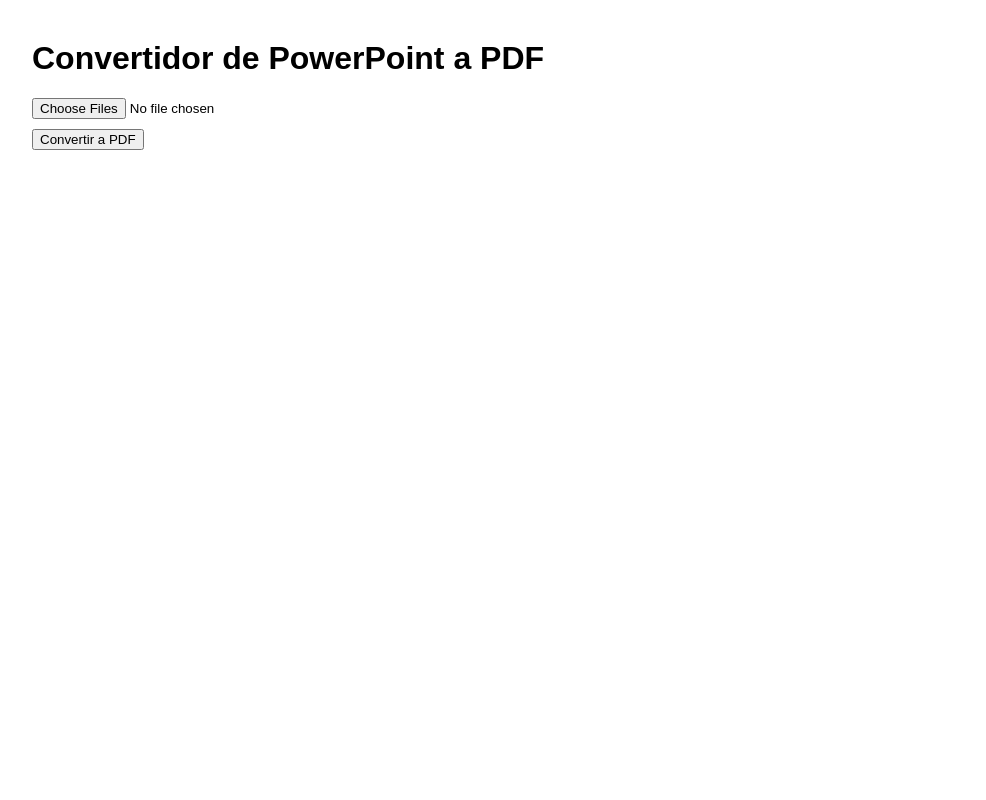
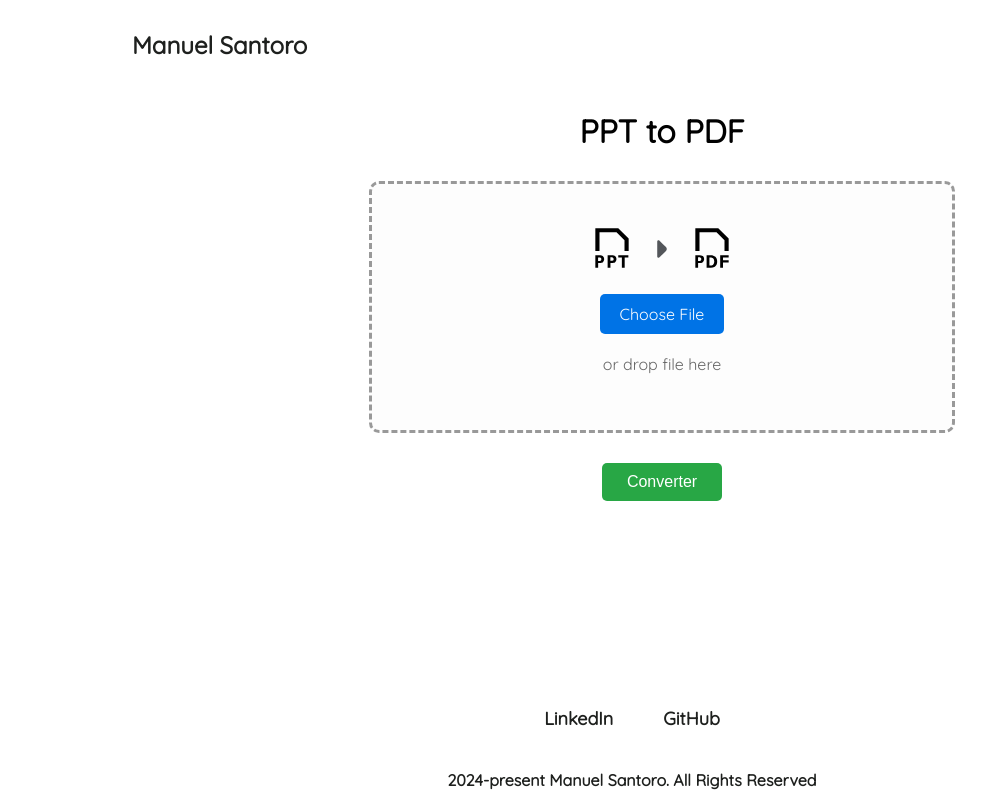
Before and after one commit to ManuelSantoro-wk/conversor-ppt-pdf, a Flask app: page / in a window 1280 px wide. Shown: the whole page, without its empty margins (8-994 px from the left). Run offline with Flask 3, Linux system fonts and the light colour scheme.

Commit message:
Design changes

```diff
--- a/main.py
+++ b/main.py
@@ -1,14 +1,12 @@
-from flask import Flask, render_template, request, send_from_directory, redirect, url_for
+from flask import Flask, render_template, request, send_from_directory
 import os
-import subprocess
 from werkzeug.utils import secure_filename
+import cloudconvert
+import requests
 
 app = Flask(__name__)
-UPLOAD_FOLDER = 'uploads'
-CONVERTED_FOLDER = 'converted'
-
-os.makedirs(UPLOAD_FOLDER, exist_ok=True)
-os.makedirs(CONVERTED_FOLDER, exist_ok=True)
+API_KEY = "SEU_API_KEY"
+cloudconvert.configure(api_key=API_KEY)
 
 @app.route('/')
 def index():
@@ -16,31 +14,60 @@ def index():
 
 @app.route('/upload', methods=['POST'])
 def upload_files():
-    uploaded_files = request.files.getlist("files")
-    converted_files = []
+    file = request.files['file']
+    input_path = os.path.join('uploads', secure_filename(file.filename))
+    file.save(input_path)
 
-    for file in uploaded_files:
-        if file and file.filename.endswith(('.ppt', '.pptx')):
-            filename = secure_filename(file.filename)
-            input_path = os.path.join(UPLOAD_FOLDER, filename)
-            file.save(input_path)
+    # Cria o job
+    job = cloudconvert.Job.create(payload={
+        "tasks": {
+            'import-my-file': {
+                'operation': 'import/upload'
+            },
+            'convert-my-file': {
+                'operation': 'convert',
+                'input': 'import-my-file',
+                'input_format': 'pptx',
+                'output_format': 'pdf',
+            },
+            'export-my-file': {
+                'operation': 'export/url',
+                'input': 'convert-my-file'
+            }
+        }
+    })
 
-            # Convert with LibreOffice
-            subprocess.run([r"C:\Program Files\LibreOffice\program\soffice.exe",  # Caminho completo para o soffice.exe
-    "--headless",
-    "--convert-to", "pdf",
-    "--outdir", CONVERTED_FOLDER,
-    input_path
-])
+    # Imprime a resposta completa do job para diagnóstico
+    print("Resposta do Job:", job)
 
-            pdf_filename = filename.rsplit('.', 1)[0] + '.pdf'
-            converted_files.append(pdf_filename)
+    # Verifica se 'tasks' existe na resposta
+    if 'tasks' not in job:
+        return f"Erro: 'tasks' não encontrado na resposta do job. Resposta completa: {job}"
 
-    return render_template('index.html', converted_files=converted_files)
+    # Pega a tarefa de upload
+    upload_task_id = job['tasks'][0]['id']
+    upload_task = cloudconvert.Task.find(id=upload_task_id)
 
-@app.route('/download/<filename>')
-def download_file(filename):
-    return send_from_directory(CONVERTED_FOLDER, filename, as_attachment=True)
+    # Faz o upload do arquivo
+    upload_url = upload_task['result']['form']['url']
+    upload_params = upload_task['result']['form']['parameters']
+    with open(input_path, 'rb') as f:
+        files = {'file': (file.filename, f)}
+        requests.post(upload_url, data=upload_params, files=files)
+
+    # Espera a conversão terminar
+    job = cloudconvert.Job.wait(id=job['id'])
+
+    # Verifica novamente se 'tasks' existe após o processamento
+    if 'tasks' not in job:
+        return f"Erro: 'tasks' não encontrado após a conversão. Resposta completa: {job}"
+
+    # Pega o link de download
+    tasks = cloudconvert.Job.find(id=job['id'])['tasks']
+    export_task = next(task for task in tasks if task['name'] == 'export-my-file')
+    file_url = export_task['result']['files'][0]['url']
+
+    return f'<a href="{file_url}" target="_blank">Download PDF</a>'
 
 if __name__ == '__main__':
     app.run(debug=True)
--- /dev/null
+++ b/static/style.css
@@ -0,0 +1,268 @@
+:root {
+    --bg-color: #fff;
+    --primary-color: #1E201E;
+    --secondary-color: #3C3D37;
+    --tertiary-color: #697565;
+    --quaternary-color: #ECDFCC;
+    --hamb-color: #ECDFCC;
+    --texthamb-color: #1E201E;
+    --box-color: #ECDFCC;
+    --textbox-color: #3C3D37;
+    --hover-color: #697565;
+    --textbox2-color: #ECDFCC;
+}
+
+[data-theme="dark"] {
+    --bg-color: #1E201E;
+    /* Fundo escuro */
+    --primary-color: #ECDFCC;
+    /* Texto principal claro */
+    --secondary-color: #ECDFCC;
+    /* Texto secundário mais claro */
+    --tertiary-color: #ECDFCC;
+    /* Elementos destacados */
+    --quaternary-color: #ECDFCC;
+    --hamb-color: #1E201E;
+    --texthamb-color: #ECDFCC;
+    --box-color: #ECDFCC;
+    --textbox-color: #3C3D37;
+    --textbox2-color: #3C3D37;
+}
+
+[data-theme="light"] .icon[data-theme="dark"] {
+    display: none;
+}
+
+[data-theme="dark"] .icon[data-theme="light"] {
+    display: none;
+}
+
+[data-theme="light"] .onOff[data-theme="dark"] {
+    display: none;
+}
+
+[data-theme="dark"] .onOff[data-theme="light"] {
+    display: none;
+}
+
+
+html,
+body {
+    background-color: var(--bg-color) !important;
+}
+
+body {
+    margin: 0;
+    font-family: 'Quicksand', sans-serif;
+    margin-left: 60px;
+    overflow-x: hidden;
+}
+
+.botton-container {
+    position: fixed;
+    left: 50%;
+    bottom: 0;
+    transform: translateX(-50%);
+}
+
+.links {
+    display: flex;
+    justify-content: center;
+    /* Centra el contenido horizontalmente */
+    gap: 50px;
+    /* Distancia entre los enlaces */
+    margin: 0 auto;
+    /* Asegura que esté centrado en la página */
+    padding: 20px;
+    /* Espacio alrededor de los enlaces */
+    margin-top: 60px;
+}
+
+.links a {
+    text-decoration: none;
+    /* Elimina el subrayado de los enlaces */
+    color: var(--primary-color);
+    /* Color de texto negro (puedes ajustarlo) */
+    font-size: 18px;
+    /* Tamaño de la fuente */
+    font-weight: bold;
+    /* Negrita para destacar */
+}
+
+.links a:hover {
+    color: var(--textbox-color);
+    /* Cambia el color al pasar el mouse (ajusta según tus preferencias) */
+    transition: color 0.3s ease;
+    /* Transición suave del color */
+}
+
+/* Navbar */
+.content {
+    padding: 20px;
+}
+
+.navbar {
+    display: flex;
+    justify-content: space-between;
+    align-items: center;
+    background-color: var(--bg-color);
+    padding: 10px 20px;
+    position: relative;
+    z-index: 1000;
+}
+
+.navbar .name {
+    color: var(--primary-color);
+    font-size: 1.5em;
+    font-weight: bold;
+    margin-left: 40px;
+}
+
+.navbar .name:hover {
+    color: var(--hover-color);
+    font-size: 1.5em;
+    font-weight: bold;
+    margin-left: 40px;
+    cursor: pointer;
+}
+
+.navbar ul {
+    list-style: none;
+    margin: 0;
+    padding: 0;
+    display: flex;
+}
+
+.navbar ul li {
+    margin-left: 20px;
+}
+
+.navbar ul li i {
+    color: var(--primary-color)
+}
+
+.navbar ul li a {
+    color: var(--primary-color);
+    text-decoration: none;
+    font-size: 1.2em;
+    position: relative;
+    transition: all 0.3s ease;
+    cursor: pointer;
+}
+
+.navbar ul li a::after {
+    content: '';
+    position: absolute;
+    left: 0;
+    right: 0;
+    bottom: 0px;
+    height: 8px;
+    background-color: var(--quaternary-color);
+    filter: blur(2px);
+    opacity: 0;
+    transition: opacity 0.3s ease;
+}
+
+.navbar ul li a:hover::after {
+    opacity: 1;
+}
+
+.hamburger {
+    display: none;
+    /* Ocultar por defecto */
+    font-size: 30px;
+    background: none;
+    border: none;
+    cursor: pointer;
+    margin-right: 20px;
+    /* Espacio a la derecha */
+    z-index: 1000;
+}
+
+.click {
+    cursor: pointer;
+}
+
+
+/* */
+footer {
+    margin-top: auto;
+
+}
+
+footer h1 {
+    font-size: 16px;
+    color: var(--primary-color);
+    margin-top: 20px;
+    text-align: center;
+    margin-bottom: 10px;
+}
+
+.conversion-graphic {
+    display: flex;
+    align-items: center;
+    justify-content: center;
+    gap: 10px;
+    margin-bottom: 20px;
+}
+
+.icon {
+    width: 50px;
+    height: auto;
+    transition: transform 0.3s ease;
+}
+
+.icon.arrow {
+    width: 30px;
+    opacity: 0.8;
+}
+
+
+
+
+
+#drop-area {
+    border: 3px dashed #999;
+    border-radius: 10px;
+    width: 100%;
+    max-width: 500px;
+    padding: 40px;
+    margin: 30px auto;
+    text-align: center;
+    background-color: #fdfdfd;
+    transition: background-color 0.3s ease;
+}
+
+#drop-area.highlight {
+    background-color: #f0f8ff;
+    border-color: #00aaff;
+}
+
+#file-label {
+    display: inline-block;
+    padding: 10px 20px;
+    font-size: 16px;
+    background-color: #0073e6;
+    color: white;
+    border-radius: 5px;
+    cursor: pointer;
+    margin-bottom: 10px;
+}
+
+#drop-area p {
+    margin-top: 10px;
+    color: #666;
+}
+
+#submitBtn {
+    display: block;
+    margin: 0 auto;
+    margin-top: 20px;
+    padding: 10px 25px;
+    font-size: 16px;
+    background-color: #28a745;
+    color: white;
+    border: none;
+    border-radius: 5px;
+    cursor: pointer;
+}
--- a/templates/index.html
+++ b/templates/index.html
@@ -1,43 +1,66 @@
 <!DOCTYPE html>
 <html lang="en">
 
+
 <head>
     <meta charset="UTF-8">
-    <title>Convertidor PPT a PDF</title>
-    <style>
-        body {
-            font-family: Arial;
-            margin: 40px;
-        }
+    <meta name="viewport" content="width=device-width, initial-scale=1.0">
+    <meta name="description"
+        content="Portfólio de Manuel Santoro, desenvolvedor Front-End e UI/UX Designer de Aveiro, Portugal.">
+    <meta name="author" content="Manuel Santoro">
+    <meta name="robots" content="index, follow">
+    <meta name="keywords"
+        content="portfólio, desenvolvedor front-end, UI/UX designer, Manuel Santoro, Aveiro, projetos de programação">
+    <meta name="theme-color" content="#000000">
+    <title>Portfolio - Manuel Santoro</title>
+    <link rel="icon" type="image/x-icon" href="static/Logo/Logo.avif">
+    <link rel="stylesheet" href="../static/style.css">
 
-        input[type="file"] {
-            margin-bottom: 10px;
-        }
-
-        .converted-list {
-            margin-top: 20px;
-        }
-    </style>
+    <link href='https://fonts.googleapis.com/css?family=Quicksand' rel='stylesheet'>
 </head>
 
+<script>
+
+</script>
+
+<div class="content">
+    <div class="navbar">
+        <div class="name animated-element" onclick="window.open('https://manuelsantoro.rf.gd/', '_blank')">Manuel
+            Santoro</div>
+
+        <button class="hamburger" id="hamburger" onclick="toggleMenu()">&#9776;</button>
+    </div>
+</div>
+
 <body>
-    <h1>Convertidor de PowerPoint a PDF</h1>
-    <form method="POST" action="/upload" enctype="multipart/form-data">
-        <input type="file" name="files" multiple accept=".ppt,.pptx">
-        <br>
-        <button type="submit">Convertir a PDF</button>
+    <h1 style="text-align: center;">PPT to PDF</h1>
+
+    <form id="upload-form" action="/upload" method="POST" enctype="multipart/form-data">
+        <div id="drop-area">
+            <div class="conversion-graphic">
+                <img src="{{ url_for('static', filename='ppt.svg') }}" alt="ppt" class="icon">
+                <img src="{{ url_for('static', filename='arrow.svg') }}" alt="arrow" class="icon arrow">
+                <img src="{{ url_for('static', filename='pdf.svg') }}" alt="pdf" class="icon">
+            </div>
+
+            <input type="file" id="fileElem" name="file" accept=".pptx" required hidden>
+            <label for="fileElem" id="file-label">Choose File</label>
+            <p>or drop file here</p>
+        </div>
+        <button type="submit" id="submitBtn">Converter </button>
     </form>
-
-    {% if converted_files %}
-    <div class="converted-list">
-        <h2>Archivos convertidos:</h2>
-        <ul>
-            {% for file in converted_files %}
-            <li><a href="{{ url_for('download_file', filename=file) }}">{{ file }}</a></li>
-            {% endfor %}
-        </ul>
-    </div>
-    {% endif %}
 </body>
 
+<div class="botton-container">
+    <div class="links">
+        <a href="https://www.linkedin.com/in/manuelsgra%C3%A7a/" target="_blank">LinkedIn</a>
+        <a href="https://github.com/ManuelSantoro-wk" target="_blank">GitHub</a>
+    </div>
+
+    <footer>
+        <h1>2024-present Manuel Santoro. All Rights Reserved</h1>
+    </footer>
+</div>
+<script src="script.js"></script>
+
 </html>
--- /dev/null
+++ b/templates/script.js
@@ -0,0 +1,24 @@
+let dropArea = document.getElementById('drop-area');
+let fileInput = document.getElementById('fileElem');
+
+// Prevenir comportamentos padrão
+;['dragenter', 'dragover', 'dragleave', 'drop'].forEach(eventName => {
+    dropArea.addEventListener(eventName, e => e.preventDefault(), false);
+    document.body.addEventListener(eventName, e => e.preventDefault(), false);
+});
+
+// Highlight visual
+;['dragenter', 'dragover'].forEach(eventName => {
+    dropArea.addEventListener(eventName, () => dropArea.classList.add('highlight'), false);
+});
+
+;['dragleave', 'drop'].forEach(eventName => {
+    dropArea.addEventListener(eventName, () => dropArea.classList.remove('highlight'), false);
+});
+
+// Handle drop
+dropArea.addEventListener('drop', e => {
+    if (e.dataTransfer.files.length > 0) {
+        fileInput.files = e.dataTransfer.files;
+    }
+});
```
Also changed, not shown: static/Logo/Logo.avif (added), static/arrow.svg (added), static/icon/arrow.png (added), static/pdf.svg (added), static/ppt.svg (added), 2 other files.
